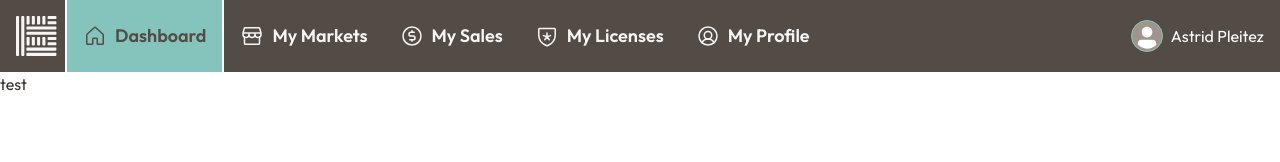
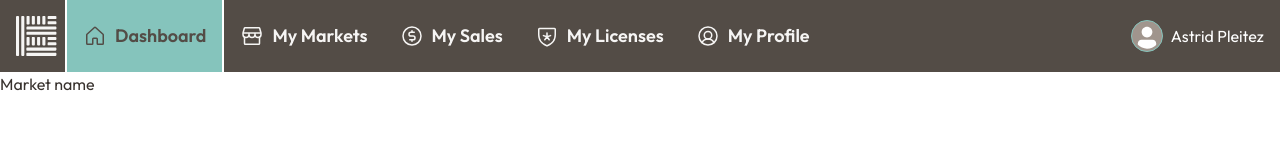
Before and after one commit to throneless-tech/markettracker, a Next.js app in the folder client/: page /markets/apply in a window 1280 px wide. Shown: the top 162 px of the page. Built offline with nearby package versions, Linux system fonts and the light colour scheme.

Commit message:
update dummy text

```diff
--- a/client/src/app/markets/apply/page.js
+++ b/client/src/app/markets/apply/page.js
@@ -20,7 +20,7 @@ function App() {
         <Tabs variant="unstyled" colorScheme="teal">
           <Nav />
           <Box>
-            test
+            Market name
           </Box>
         </Tabs>
       </Box>
```
